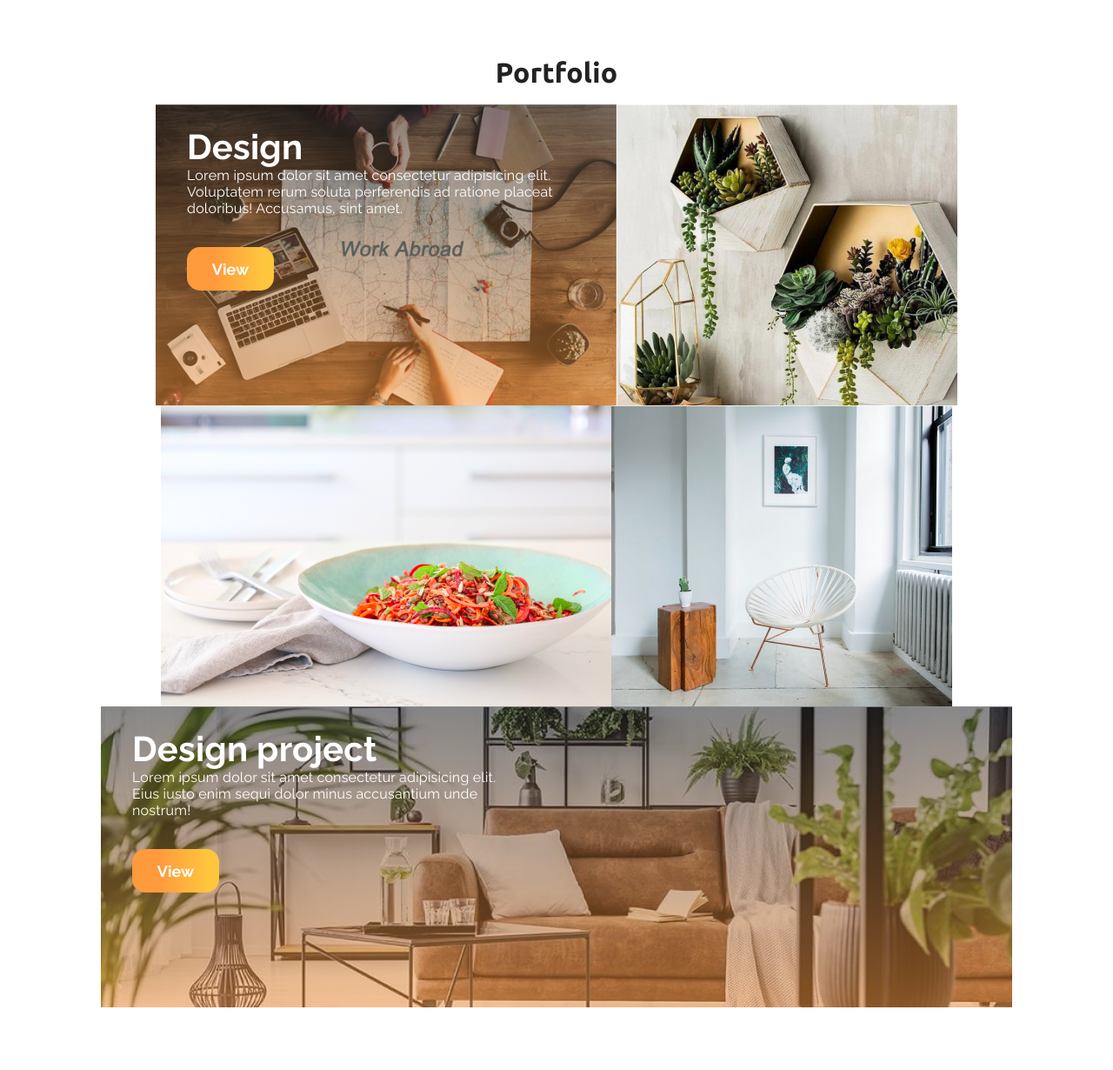
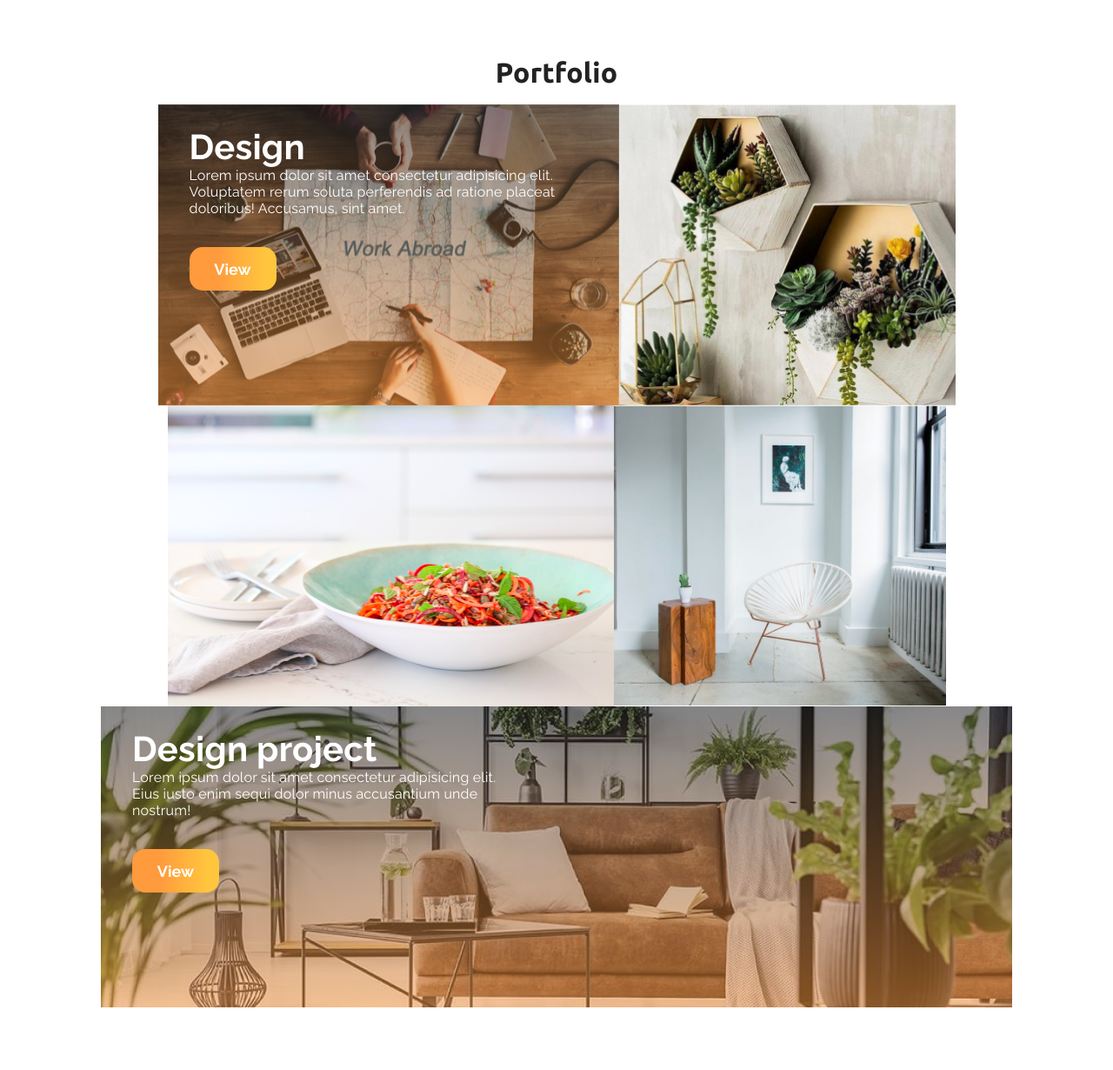
Before and after one commit to kuzelm/homepage_portfolio, a plain HTML site: page index.html in a window 1280 px wide. Shown: the part 1770-3000 px from the top of the page at 87% size. Drawn offline with nearby package versions, Linux system fonts and the light colour scheme.

Commit message:
finish him the last time (i hope)

```diff
--- a/css/style.css
+++ b/css/style.css
@@ -429,7 +429,11 @@
 .photo-1  {
     background: linear-gradient(180deg, rgba(34, 34, 34, 0.5) 0%, rgba(255, 154, 61, 0.5) 100%), url(../photo/work-abroad-unspl.png);
     height: 346px;
-    width: 530px;
+    /* width: 530px;  */
+    background-size: cover;
+    background-position: center;
+    min-width: 520px;
+    max-width:530px;
 }
 
 .photo-1 p:nth-of-type(1) {
@@ -455,22 +459,38 @@
 .photo-2  {
     background-image: url(../photo/20180619_150208-1.png);
     height: 346px;
-    width: 392px;
+    /* width: 392px;  */
+    background-size: cover;
+    background-position: center;
+    min-width: 387px;
+    max-width:392px;
 }
 .photo-3  {
     background-image: url(../photo/test-nazwy.png);
     height: 346px;
-    width: 518px;
+    /* width: 518px;  */
+    background-size: cover;
+    background-position: center;
+    min-width: 513px;
+    max-width: 518px;
 }
 .photo-4  {
     background-image: url(../photo/32739439685_8ac3345836_b.png);
     height: 346px;
-    width:  392px;
+    /* width:  392px; */
+    background-size: cover;
+    background-position: center;
+    min-width: 382px;
+    max-width:392px;
 }
 .photo-5  {
     background: linear-gradient(180deg, rgba(34, 34, 34, 0.5) 0%, rgba(255, 154, 61, 0.5) 100%), url(../photo/porady-grafiki_10_u1.png);
     height: 346px;
-    width:  1048px;
+    /* width:  1048px; */
+    background-size: cover;
+    background-position: center;
+    min-width: 1038px;
+    max-width:1048px;
 }
 
 .photo-5 p:nth-of-type(1) {
@@ -829,9 +849,7 @@
         flex-direction: column;
 
     }
-    .contact-text {
 
-    }
     .arrow {
        display: none;
     }
```
